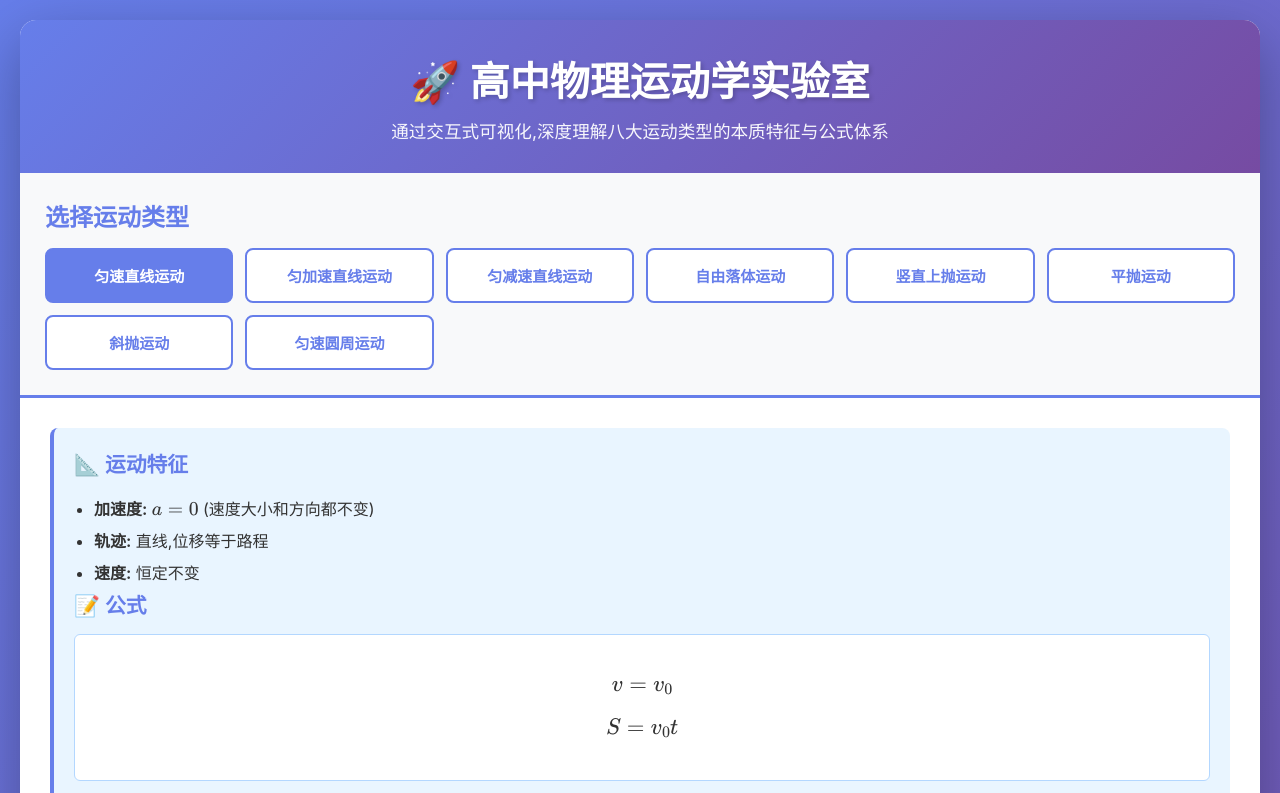
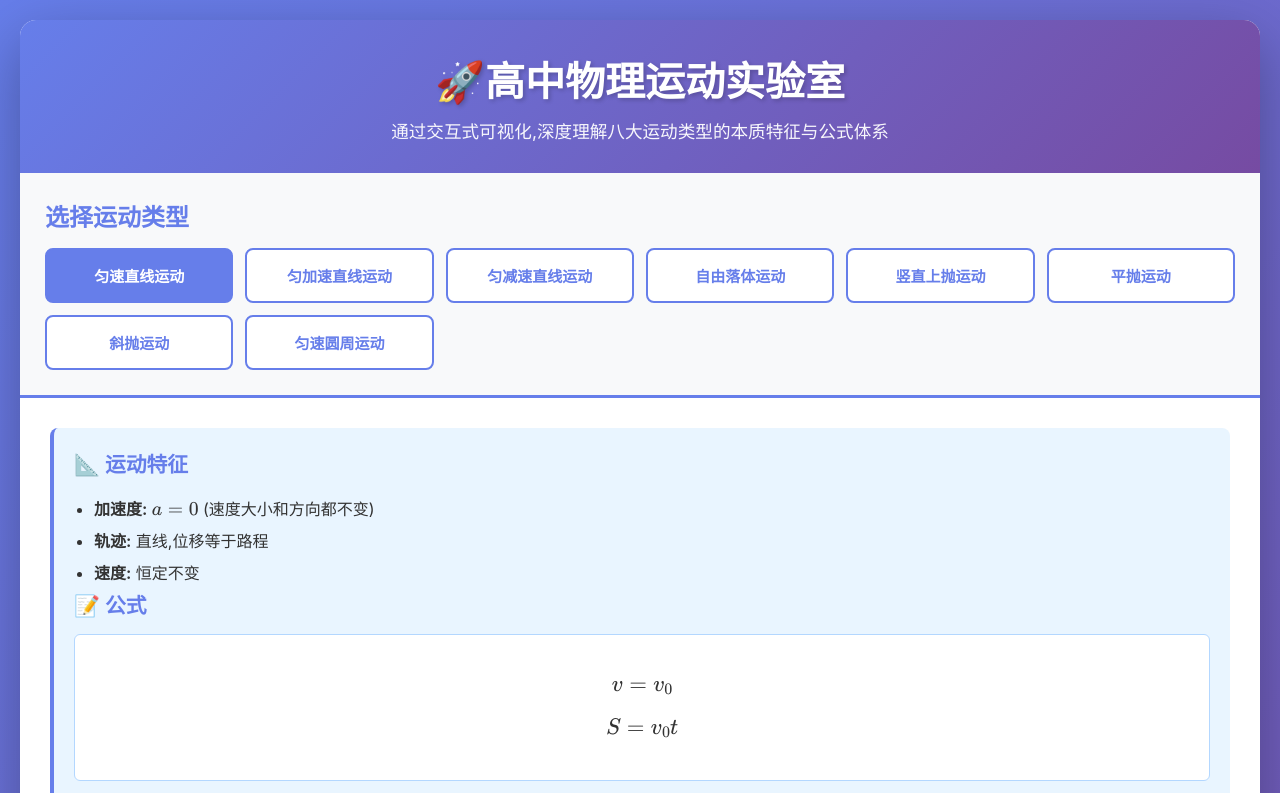
Before and after one commit to alfred1984422/Kinematics-Simulation, a plain HTML site: page index.html in a window 1280 px wide. Shown: the top 793 px of the page. Drawn offline with nearby package versions, Linux system fonts and the light colour scheme.

Commit message:
Update index.html

```diff
--- a/index.html
+++ b/index.html
@@ -305,7 +305,7 @@ MathJax = {
 
 <div id="main-container">
     <div id="header">
-        <h1>🚀 高中物理运动学实验室</h1>
+        <h1>🚀高中物理运动实验室</h1>
         <p>通过交互式可视化,深度理解八大运动类型的本质特征与公式体系</p>
     </div>
 
```
